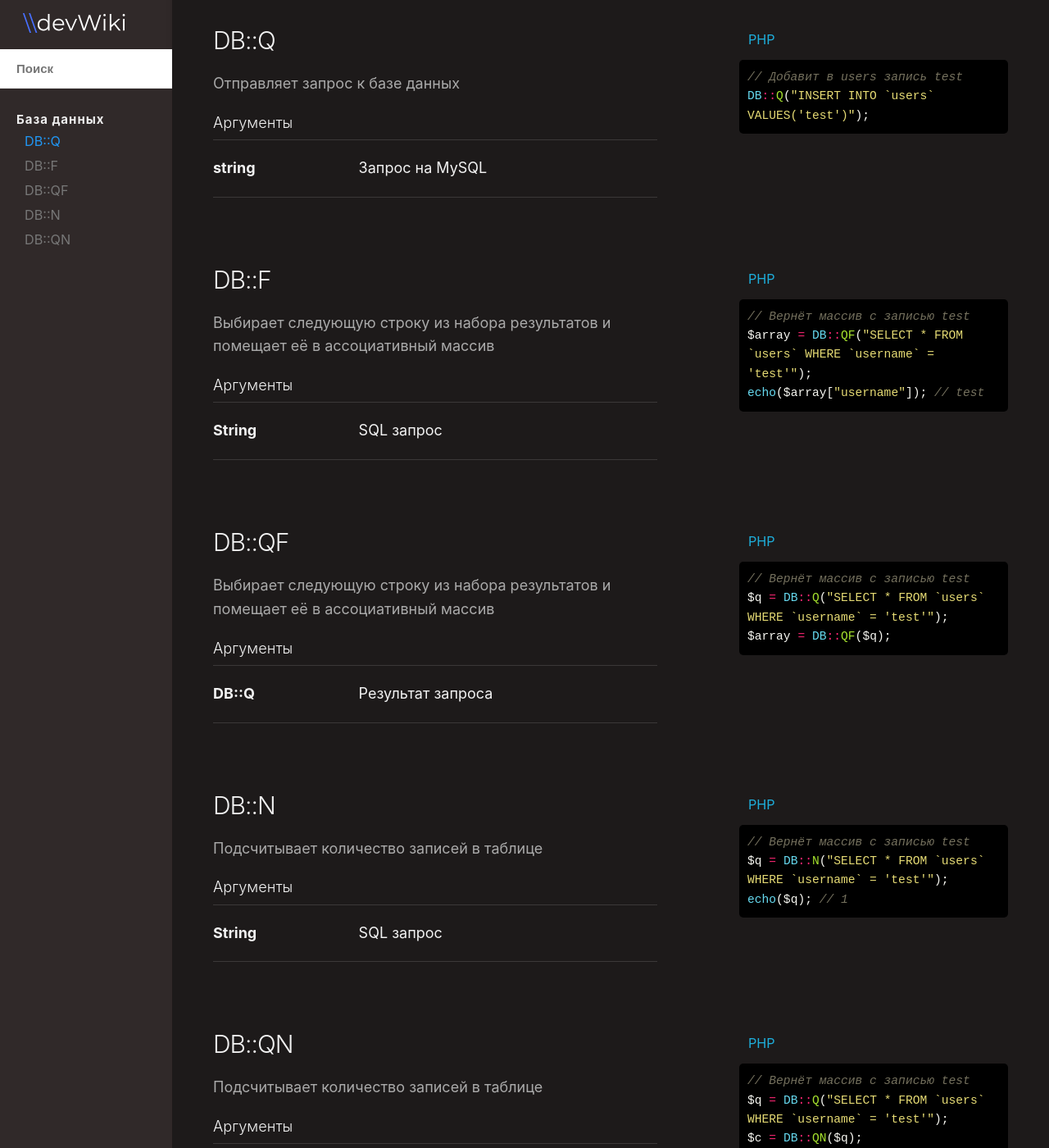
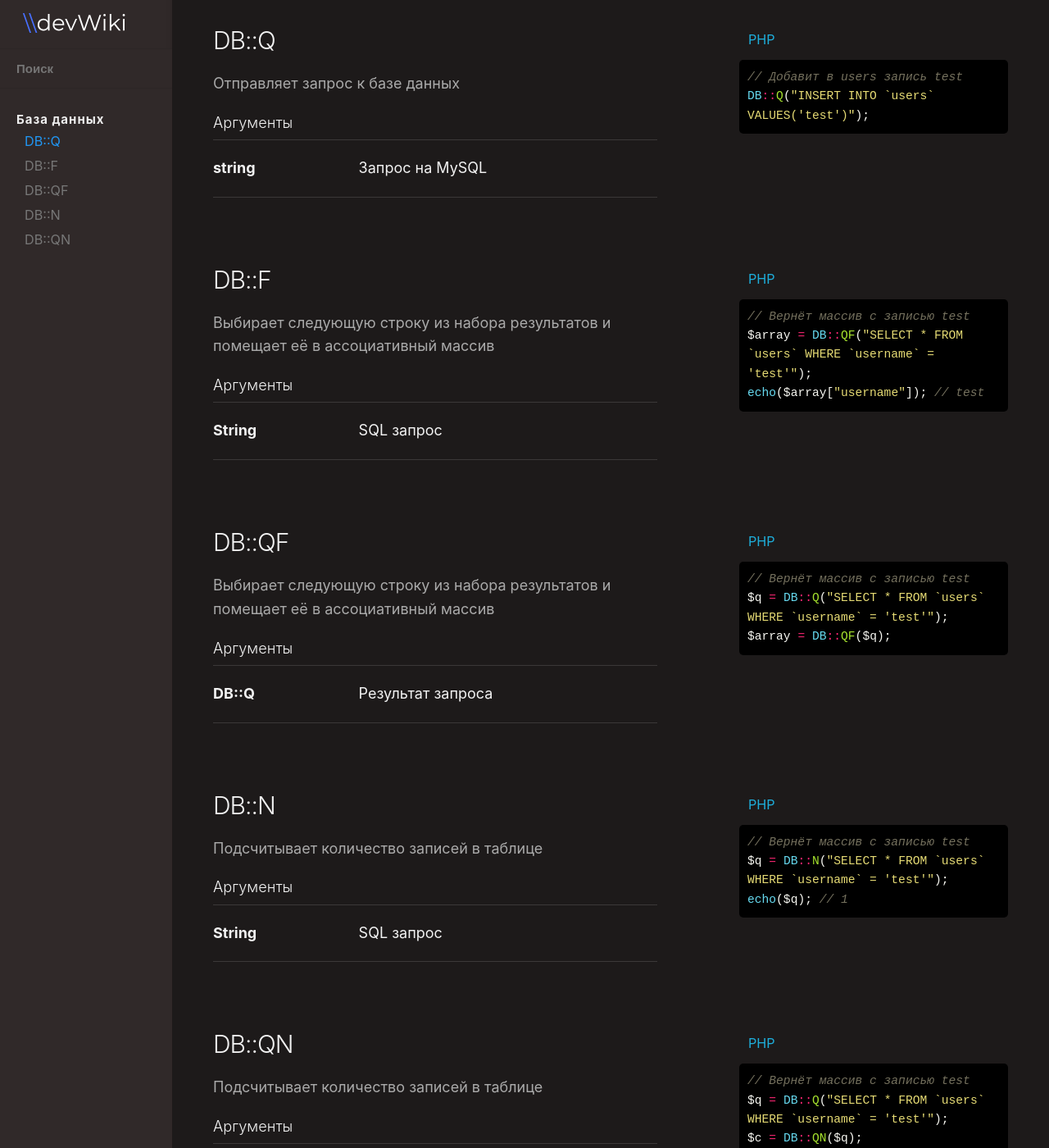
Before and after one commit to luckycod3r/academy_wiki, a Jekyll site: the page built from index.html, in a window 1280 px wide and 1400 px high. Shown: the whole window at 82% size. Built offline with Jekyll 4.4.1, drawn with Linux system fonts in a browser that asks for light colours; nearby versions of some CDN libraries.

Commit message:
Update _main.scss

```diff
--- a/_sass/_main.scss
+++ b/_sass/_main.scss
@@ -513,7 +513,7 @@ header {
 
 	border: 0;
 	border-bottom: 1px solid rgba(0, 0, 0, 0.075);
-
+	background: #302929;
 	font-size: 1.5rem;
 	font-weight: 600;
 	line-height: 1.8;
```
